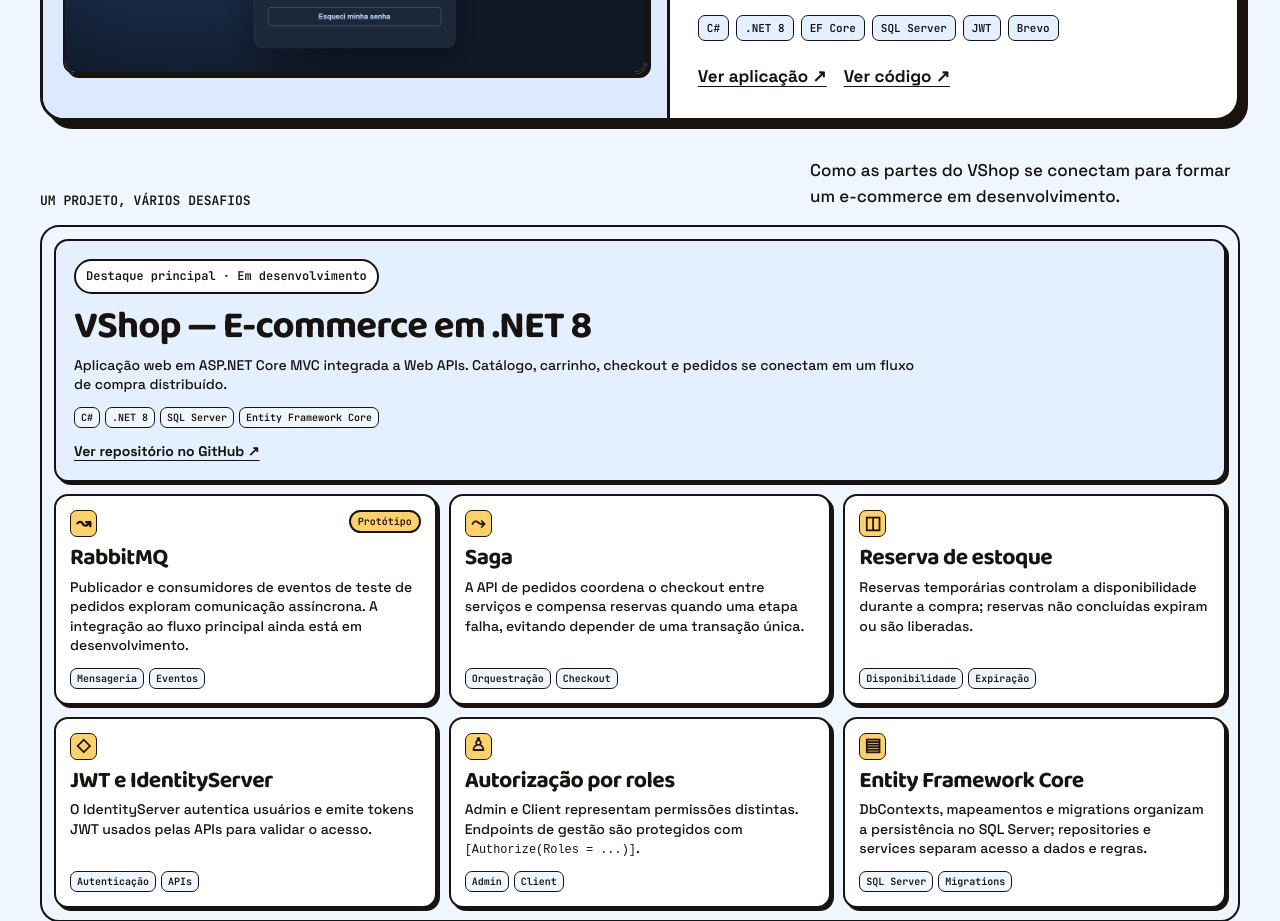
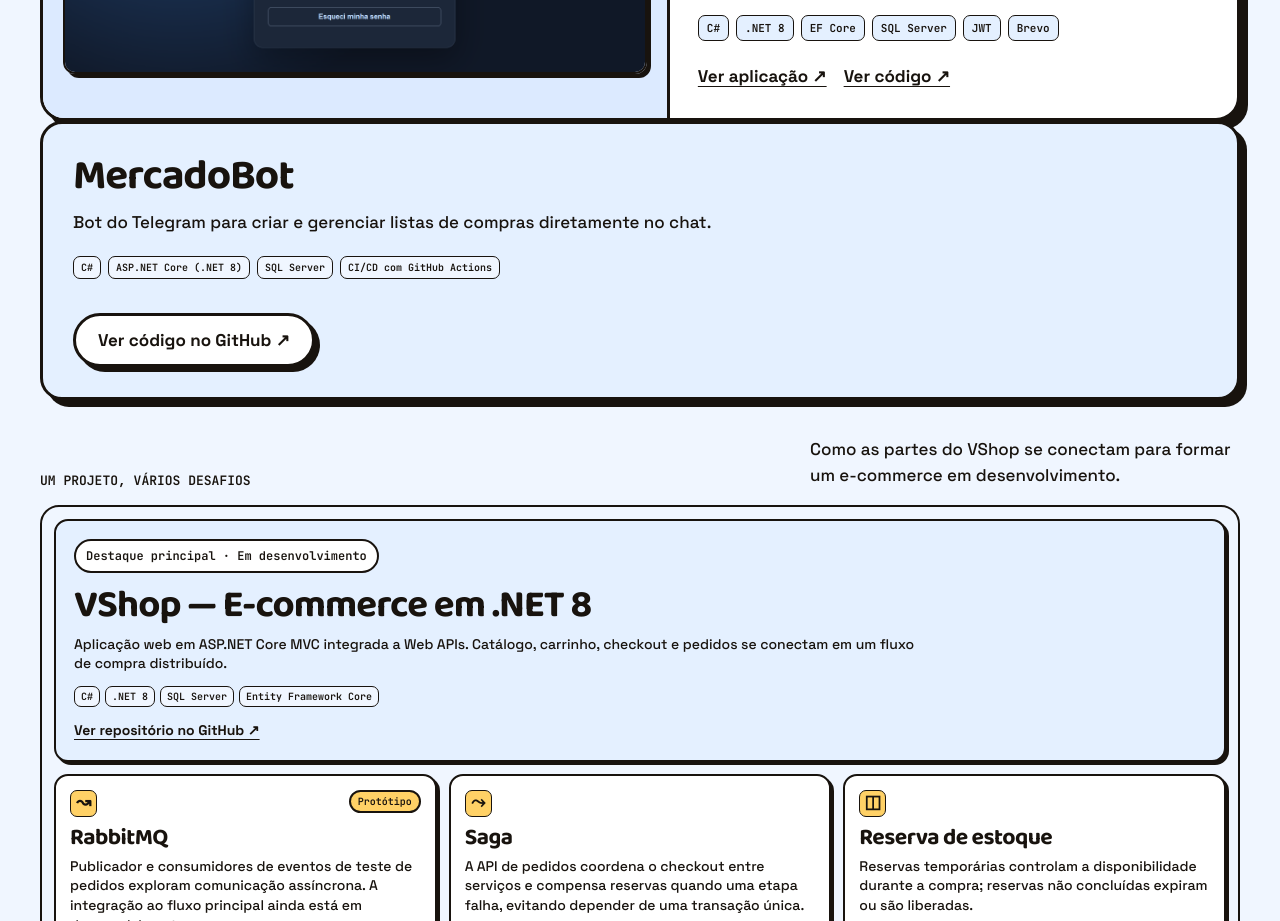
Before and after one commit to AnolinoJunior/Portifolio, a plain HTML site: page index.html in a window 1280 px wide. Shown: the part 3209-4130 px from the top of the page. Drawn offline with Linux system fonts and the light colour scheme.

Commit message:
Adiciona MercadoBot aos projetos em destaque

```diff
--- a/index.html
+++ b/index.html
@@ -240,6 +240,17 @@
           </div>
         </article>
 
+        <article class="vshop-card vshop-card--main" aria-labelledby="mercadobot-title">
+          <h3 id="mercadobot-title">MercadoBot</h3>
+          <p>Bot do Telegram para criar e gerenciar listas de compras diretamente no chat.</p>
+          <div class="vshop-tags" role="group" aria-label="Tecnologias utilizadas">
+            <span>C#</span><span>ASP.NET Core (.NET 8)</span><span>SQL Server</span><span>CI/CD com GitHub Actions</span>
+          </div>
+          <div class="actions">
+            <a class="button light" href="https://github.com/AnolinoJunior/MercadoBot" target="_blank" rel="noopener noreferrer">Ver código no GitHub ↗</a>
+          </div>
+        </article>
+
         <section class="vshop-showcase" aria-labelledby="vshop-title">
           <div class="vshop-intro">
             <span class="section-kicker">UM PROJETO, VÁRIOS DESAFIOS</span>
```
